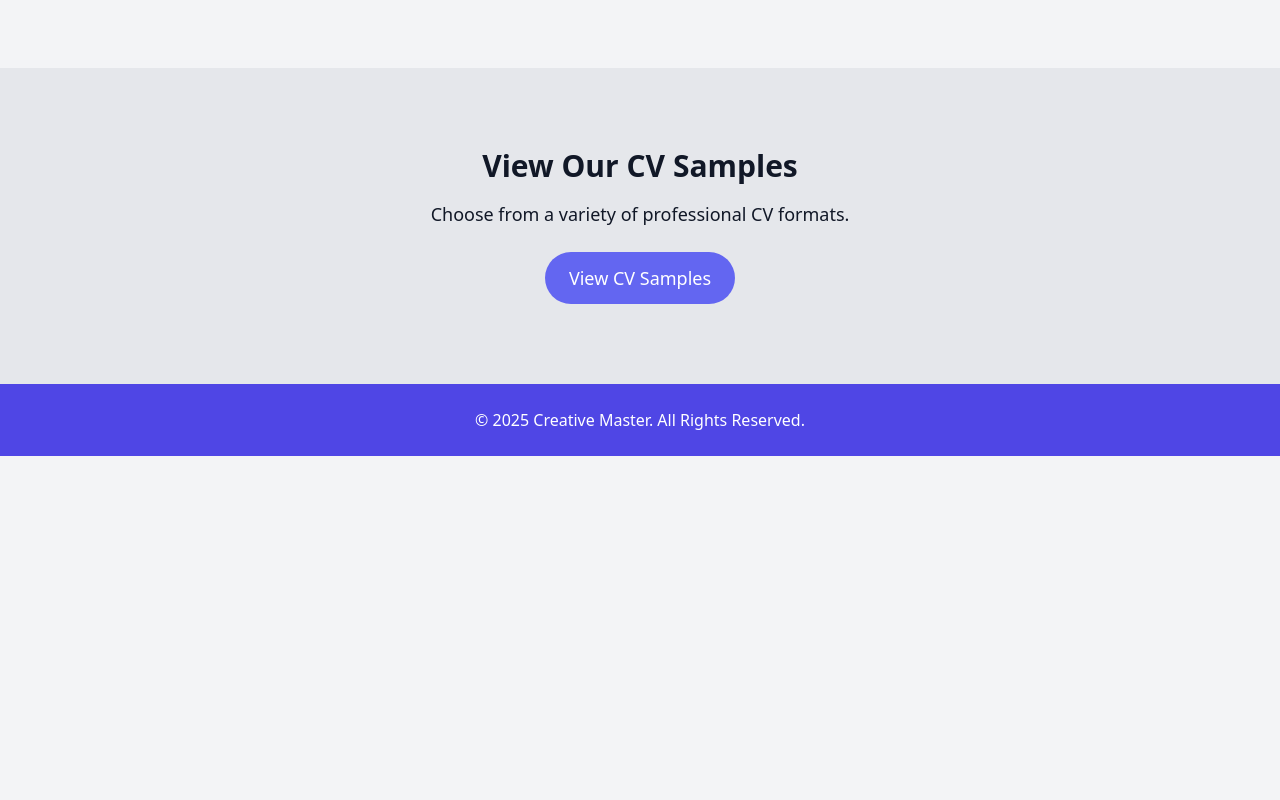
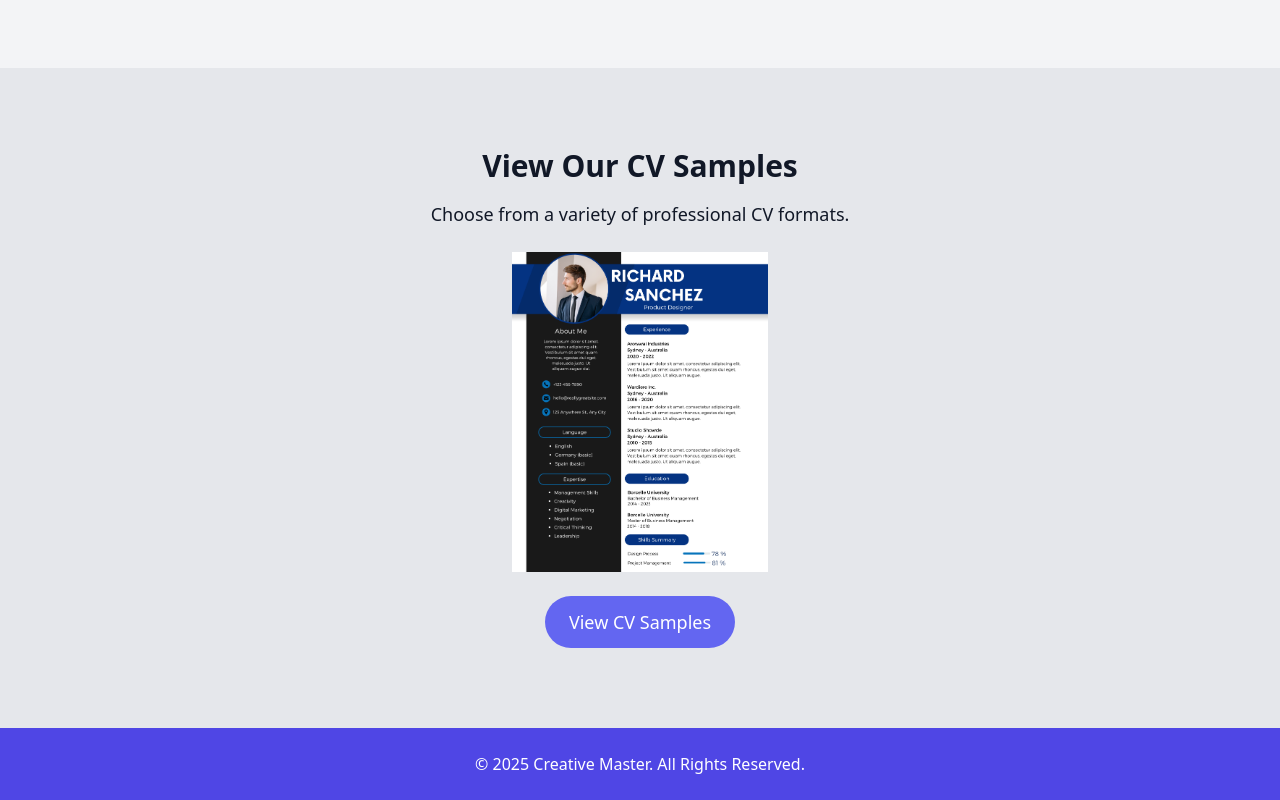
Before and after one commit to Pasi999/creativemaster, a plain HTML site: page index.html in a window 1280 px wide. Shown: the part 976-1776 px from the top of the page. Before the commit the page ends 1432 px from the top, so only its background shows below. Drawn offline with nearby package versions, Linux system fonts and the light colour scheme.

Commit message:
Add files via upload

```diff
--- a/index.html
+++ b/index.html
@@ -66,10 +66,23 @@
         </ul>
     </section>
 
-    <!-- CV Item View -->
+    <!-- CV Item View with Animation -->
     <section id="cv" class="py-20 bg-gray-200 text-center">
         <h2 class="text-3xl font-bold">View Our CV Samples</h2>
         <p class="mt-4 text-lg">Choose from a variety of professional CV formats.</p>
+        <div class="mt-6 flex justify-center">
+            <div class="w-64 h-80 overflow-hidden">
+                <img id="cvImage" class="w-full h-full object-cover" src="1 (1).png" alt="CV Sample">
+            </div>
+        </div>
+        <script>
+            let images = ["1 (1).png", "1 (2).png", "1 (3).png", "1 (4).png", "1 (5).png", "1 (6).png", "1 (7).png", "1 (8).png", "1 (9).png", "1 (10).png", "1 (11).png", "1 (12).png"];
+            let index = 0;
+            setInterval(() => {
+                index = (index + 1) % images.length;
+                document.getElementById("cvImage").src = images[index];
+            }, 3000);
+        </script>
         <a href="https://wa.me/c/94720980876" class="mt-6 inline-block bg-indigo-500 text-white px-6 py-3 rounded-full text-lg">View CV Samples</a>
     </section>
 
```
Also changed, not shown: 1 (1).png (added), 1 (10).png (added), 1 (11).png (added), 1 (12).png (added), 1 (2).png (added), 1 (3).png (added), 1 (4).png (added), 1 (5).png (added), 1 (6).png (added), 1 (7).png (added), 1 (8).png (added), 1 (9).png (added).
